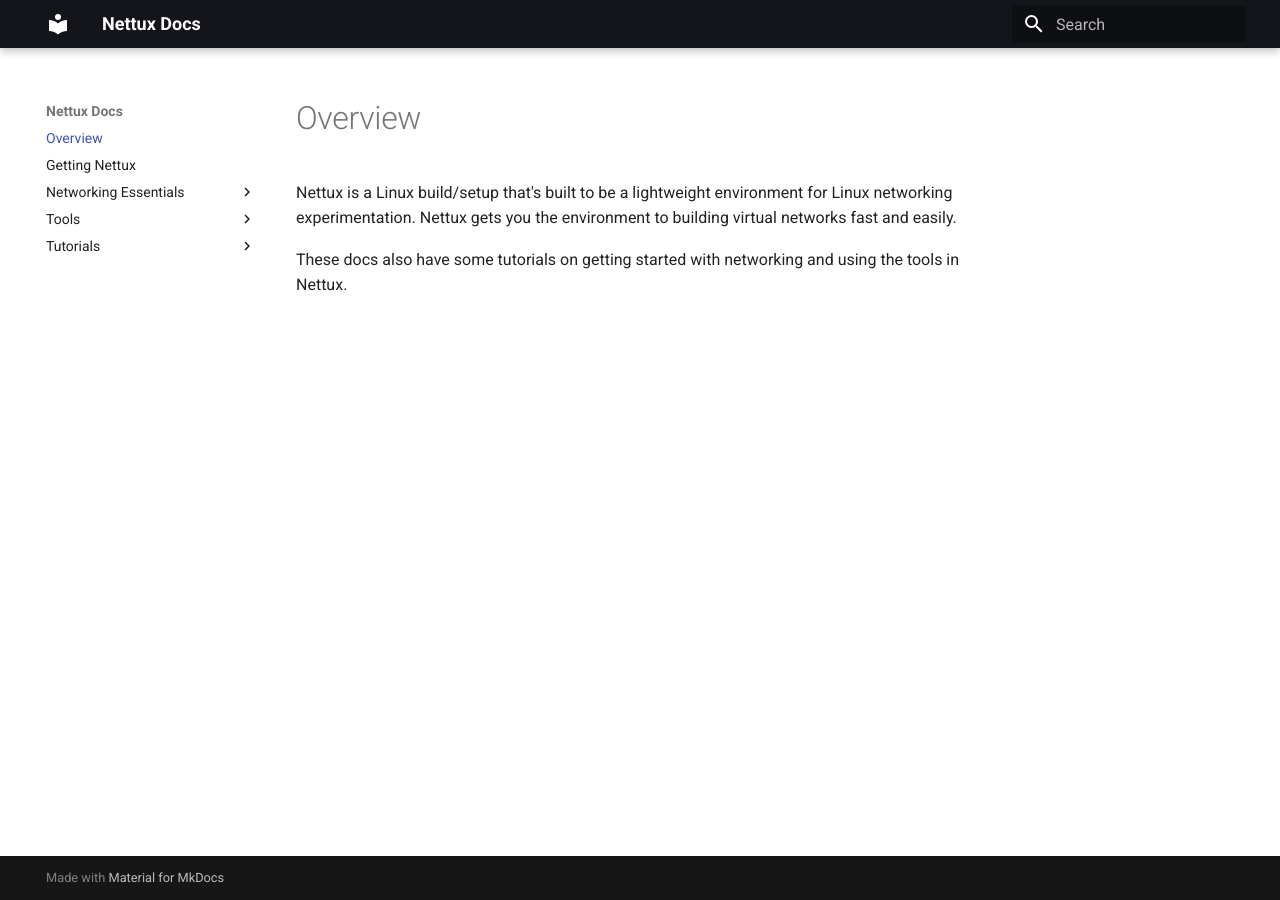
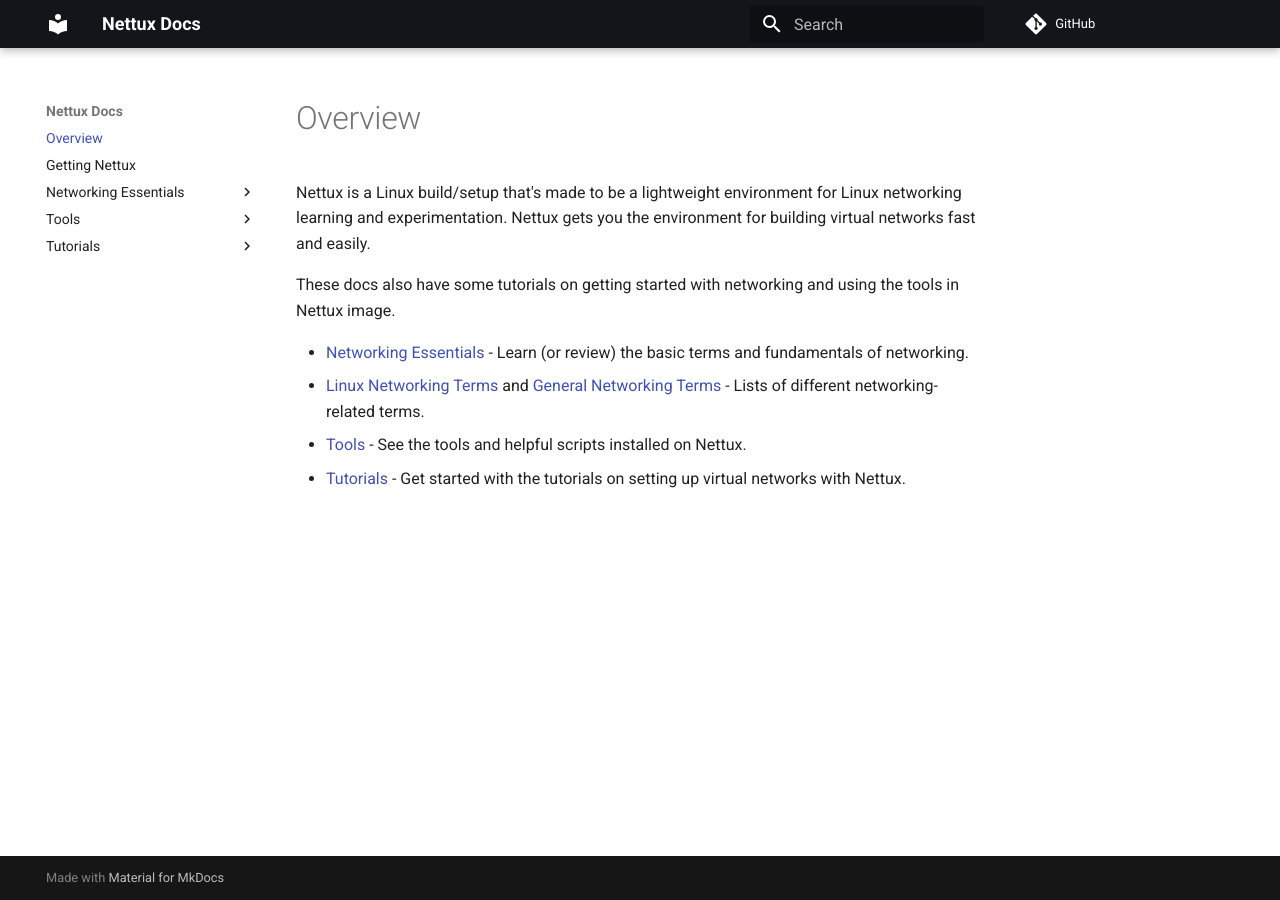
Before and after one commit to bocajspear1/netix, an MkDocs documentation site: the page built from docs/index.md, in a window 1280 px wide. Built offline with MkDocs 1.6.1 and Material for MkDocs 9.7.7, drawn with Linux system fonts in a browser that asks for light colours; comment, search, counter and statistics services are not loaded.

Commit message:
Minor fixes, added terms lists

```diff
--- a/docs/index.md
+++ b/docs/index.md
@@ -1,5 +1,10 @@
 # Overview
 
-Nettux is a Linux build/setup that's built to be a lightweight environment for Linux networking experimentation. Nettux gets you the environment to building virtual networks fast and easily.
+Nettux is a Linux build/setup that's made to be a lightweight environment for Linux networking learning and experimentation. Nettux gets you the environment for building virtual networks fast and easily.
 
-These docs also have some tutorials on getting started with networking and using the tools in Nettux.
+These docs also have some tutorials on getting started with networking and using the tools in Nettux image.
+
+- [Networking Essentials](./Networking-Essentials/1-The-Basics.md) - Learn (or review) the basic terms and fundamentals of networking.
+- [Linux Networking Terms](./Networking-Essentials/2-Linux-Terms.md) and [General Networking Terms](./Networking-Essentials/3-General-Terms.md) - Lists of different networking-related terms.
+- [Tools](./tools/index.md) - See the tools and helpful scripts installed on Nettux.
+- [Tutorials](./tutorials/index.md) - Get started with the tutorials on setting up virtual networks with Nettux.
--- a/mkdocs.yml
+++ b/mkdocs.yml
@@ -1,4 +1,6 @@
 site_name: Nettux Docs
+site_description: Nettux is a Linux build to create a lightweight environment for Linux networking learning and experimentation.
+repo_url: https://github.com/bocajspear1/nettux
 theme:
   name: material
   palette:
```
Also changed, not shown: README.md (+2 -0 lines), docs/Networking-Essentials/1-The-Basics.md (+43 -8 lines), docs/Networking-Essentials/2-Linux-Terms.md (added, +8 -0 lines), docs/Networking-Essentials/3-General-Terms.md (added, +11 -0 lines), docs/tools/MiniEditNG.md (+4 -4 lines), docs/tutorials/Networking-Basics/1-Getting-Set-Up.md (+1 -1 lines), docs/tutorials/index.md (+1 -1 lines), 1 other file.
